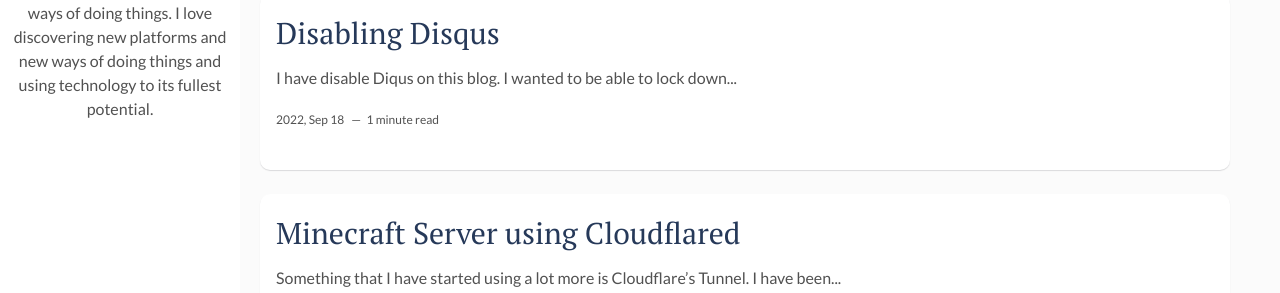
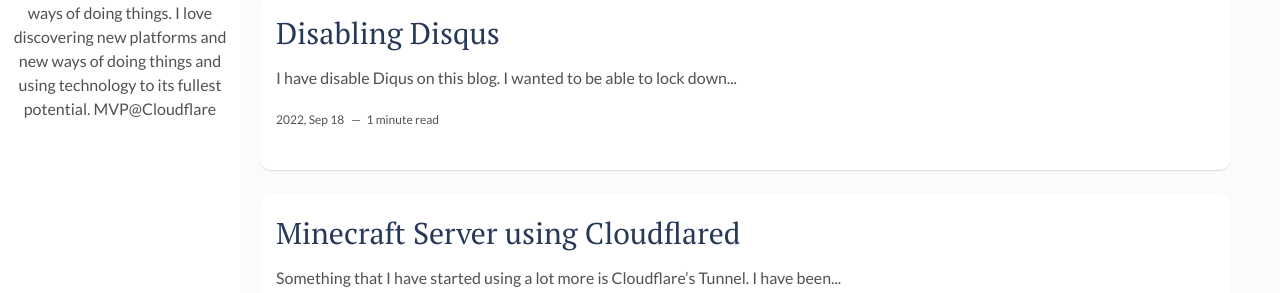
Before and after one commit to Cyb3r-Jak3/blog, a Jekyll site: the page built from blog/index.html, in a window 1280 px wide. Shown: the part 226-519 px from the top of the page. Built offline with Jekyll 4.4.1, drawn with Linux system fonts in a browser that asks for light colours; the list of posts is cut into pages by our own code; some of the changed text lies outside the part shown.

Commit message:
Add MVP@Cloudflare

```diff
--- a/blog/_config.yml
+++ b/blog/_config.yml
@@ -6,7 +6,7 @@
 
 author: Cyb3r Jak3
 author-img: about/about.webp
-about-author: I enjoy learning about new technologies and exploring new ways of doing things. I love discovering new platforms and new ways of doing things and using technology to its fullest potential.
+about-author: I enjoy learning about new technologies and exploring new ways of doing things. I love discovering new platforms and new ways of doing things and using technology to its fullest potential. MVP@Cloudflare
 social-twitter: Cyb3r_Jak3
 social-github: Cyb3r-Jak3
 social-email: connect@cyberjake.xyz
```
